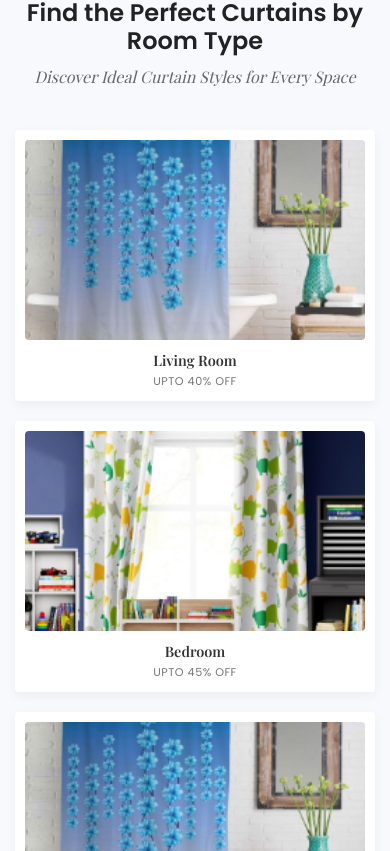
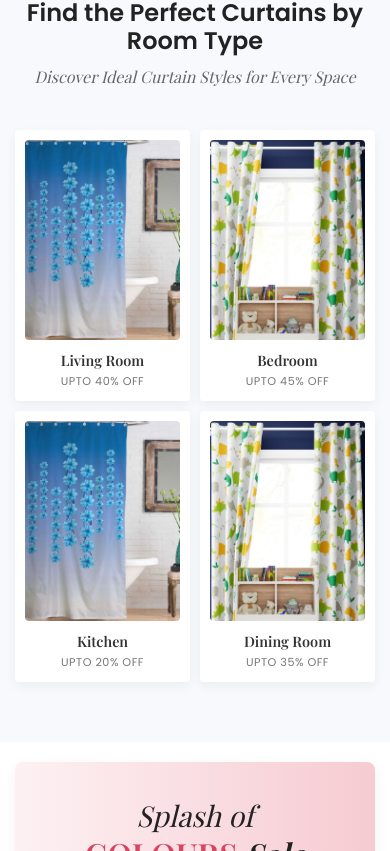
Before and after one commit to Sahilvvi/handlooom, a React (Vite) app: page / in a window 390 px wide. Shown: the part 3653-4504 px from the top of the page. Built offline with nearby package versions, Linux system fonts and the light colour scheme; no server answers.

Commit message:
Improve home grid responsiveness

```diff
--- a/src/pages/Home.css
+++ b/src/pages/Home.css
@@ -191,11 +191,13 @@
 
 @media (max-width: 576px) {
     .product-grid {
-        grid-template-columns: 1fr;
+        grid-template-columns: repeat(2, 1fr);
+        gap: 15px;
     }
 
     .room-grid {
-        grid-template-columns: 1fr;
+        grid-template-columns: repeat(2, 1fr);
+        gap: 10px;
     }
 
     .features-grid {
```
